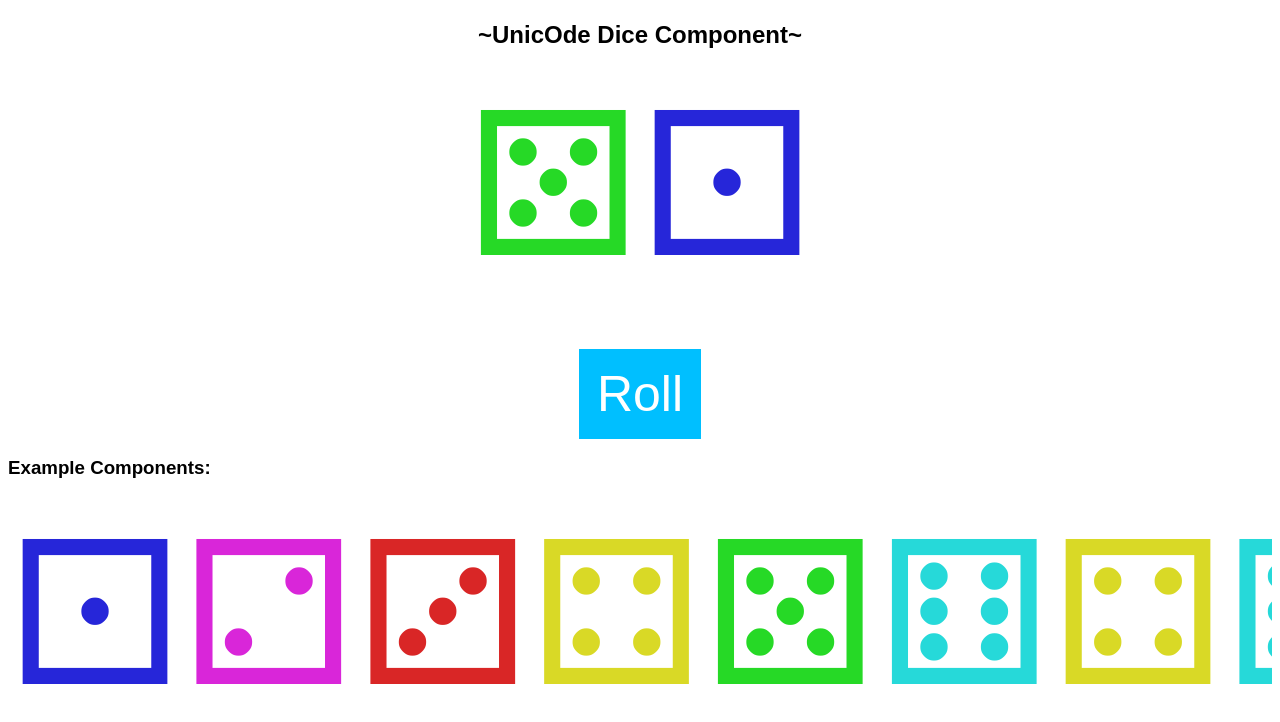
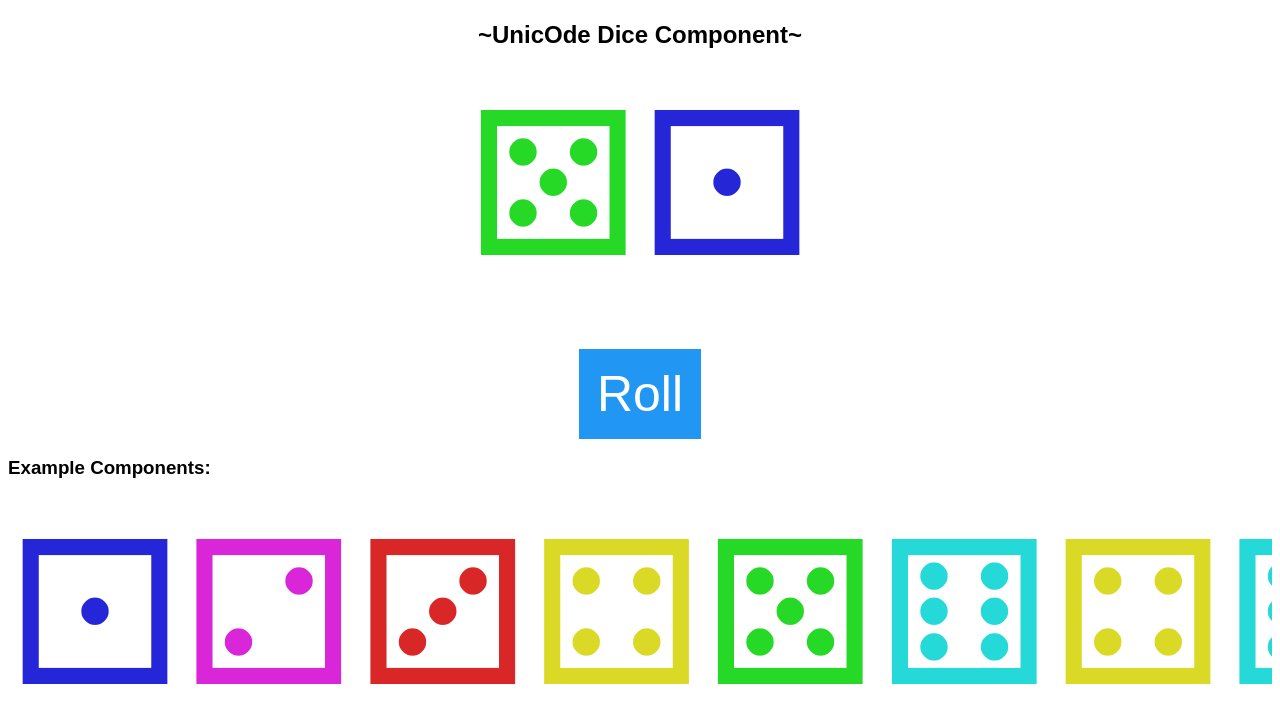
Before and after one commit to ikhsanalatsary/dice-component, a website with bundled scripts: page index.html in a window 1280 px wide. Shown: the part 88-810 px from the top of the page. Built offline with nearby package versions, Linux system fonts and the light colour scheme.

Commit message:
change contrast ratio button

```diff
--- a/index.html
+++ b/index.html
@@ -60,7 +60,7 @@
         outline: none;
         cursor: pointer;
         text-transform: capitalize;
-        background-color: deepskyblue;
+        background-color: #2196f3;
       }
     </style>
     <script src="main.js" type="module"></script>
```
